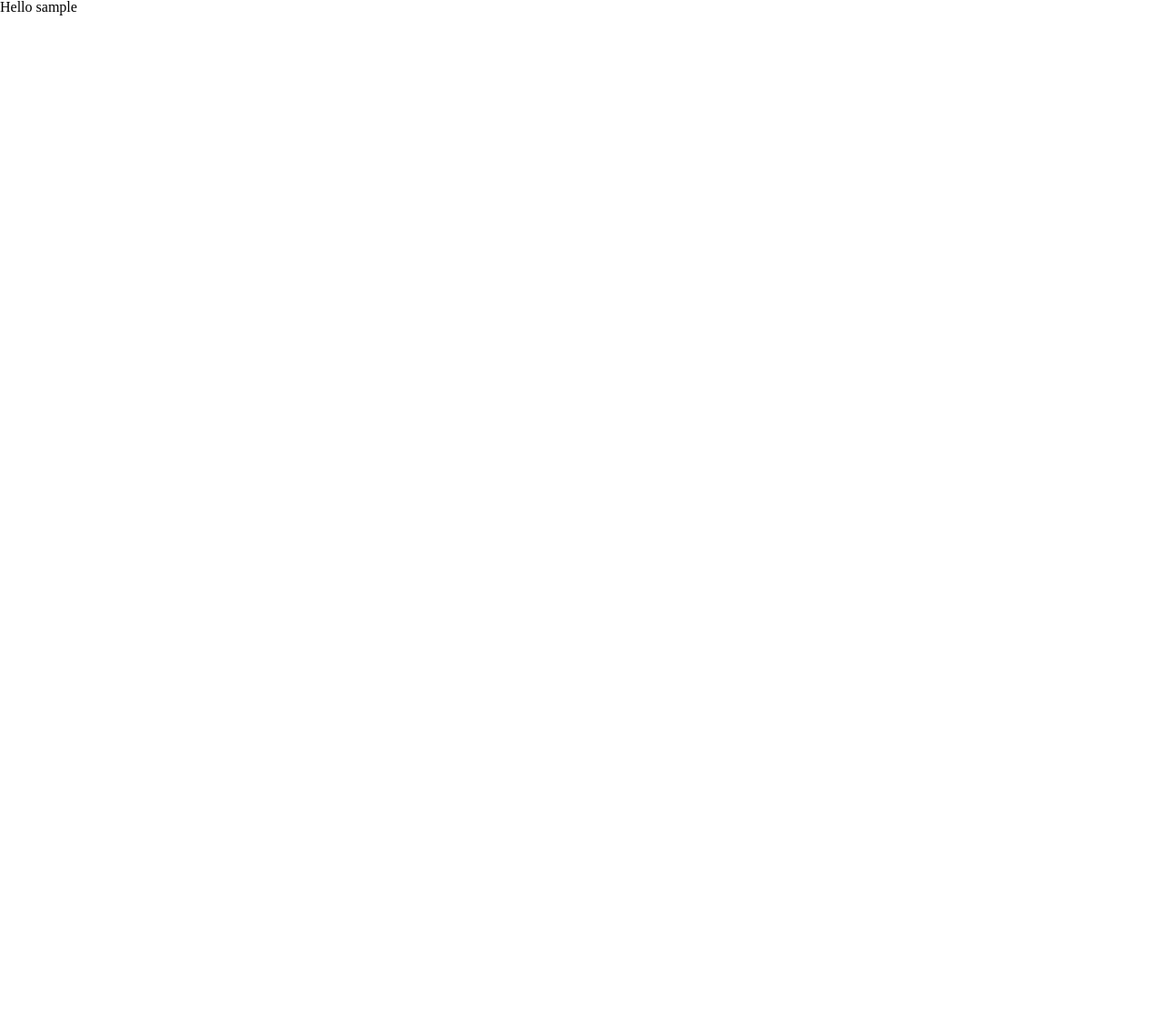
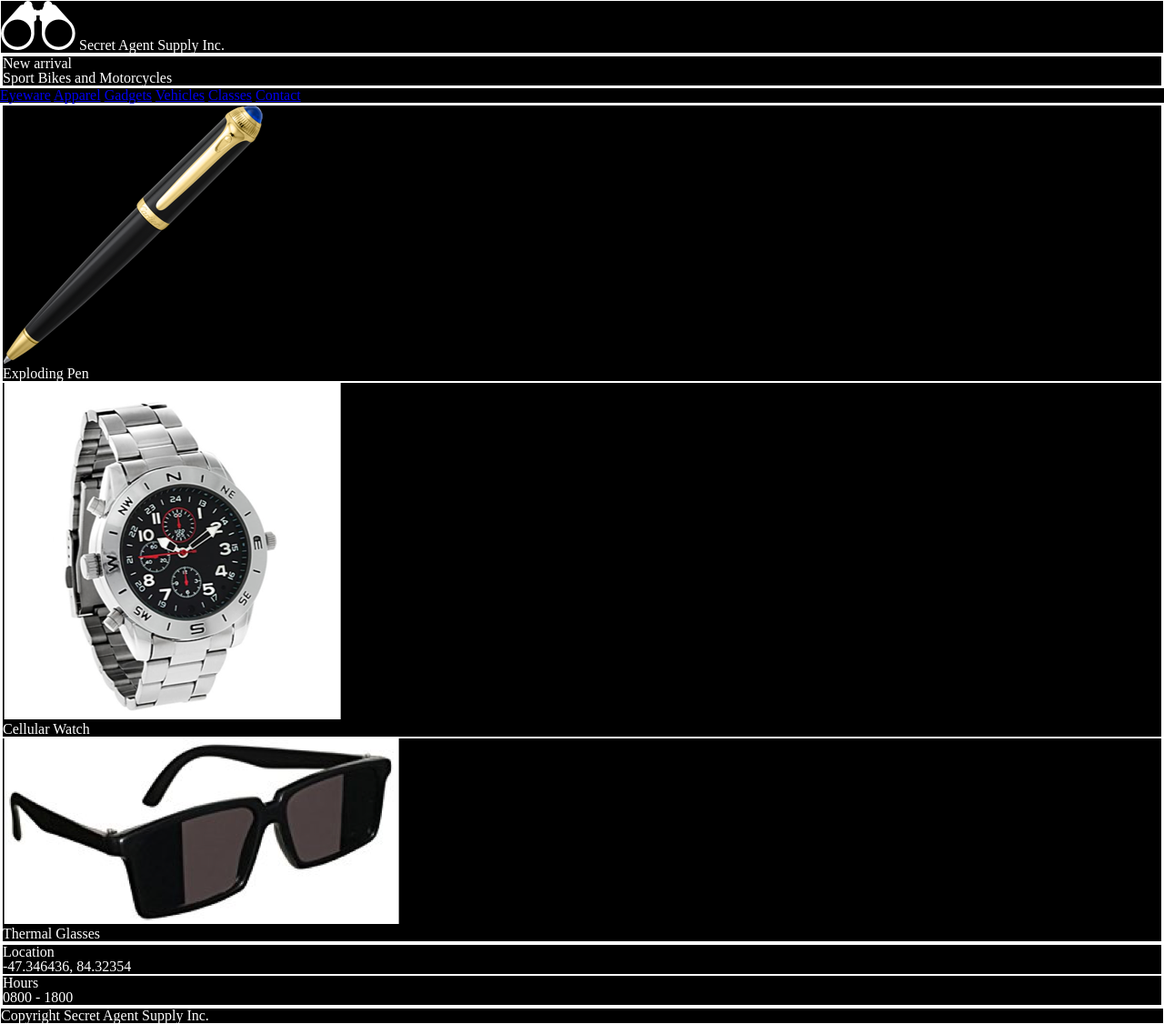
Before and after one commit to GingerBeardx/SecretAgentSupply, a plain HTML site: page index.html in a window 1280 px wide. Shown: the whole page at 91% size. Before the commit the page ends 800 px from the top, so only its background shows below. Drawn offline with Linux system fonts and the light colour scheme.

Commit message:
HTML layout complete

```diff
--- a/index.html
+++ b/index.html
@@ -7,6 +7,65 @@
     <link rel="stylesheet" type="text/css" href="./resources/css/style.css">
   </head>
   <body>
-    <h1>Hello sample</h1>
+    <header class="container">
+      <div class="logo">
+        <img src="./resources/img/logo.png" alt="">
+        <span>Secret Agent Supply Inc.</span>
+      </div>
+    </header>
+    <div class="container">
+      <div class="announcement">
+        <div class="announcement-text">
+          <h1>New arrival</h1>
+          <h2>Sport Bikes and Motorcycles</h2>
+        </div>
+      </div>
+    </div>
+
+    <nav class="container">
+      <span><a href="#">Eyeware</a></span>
+      <span><a href="#">Apparel</a></span>
+      <span><a href="#">Gadgets</a></span>
+      <span><a href="#">Vehicles</a></span>
+      <span><a href="#">Classes</a></span>
+      <span><a href="#">Contact</a></span>
+    </nav>
+
+    <div class="container">
+      <div class="top-gadets">
+        <div class="gadget">
+          <img src="./resources/img/pen.png" alt="">
+          <h1>Exploding Pen</h1>
+        </div>
+
+        <div class="gadget">
+          <img src="./resources/img/watch.png" alt="">
+          <h1>Cellular Watch</h1>
+        </div>
+
+        <div class="gadget">
+          <img src="./resources/img/glasses.png" alt="">
+          <h1>Thermal Glasses</h1>
+        </div>
+      </div>
+
+      <div class="about-us">
+        <div class="location">
+          <h1>Location</h1>
+          <p>-47.346436, 84.32354</p>
+        </div>
+
+        <div class="location">
+          <h1>Hours</h1>
+          <p>0800 - 1800</p>
+        </div>
+      </div>
+    </div>
+
+    <footer>
+      <div class="container">
+        <h2>Copyright Secret Agent Supply Inc.</h2>
+      </div>
+    </footer>
   </body>
 </html>
--- a/resources/css/style.css
+++ b/resources/css/style.css
@@ -0,0 +1,11 @@
+/* Global stles */
+
+body {
+  background-color: black;
+  color: white;
+}
+
+div {
+  border: 1px white solid;
+  display: block;
+}
```
